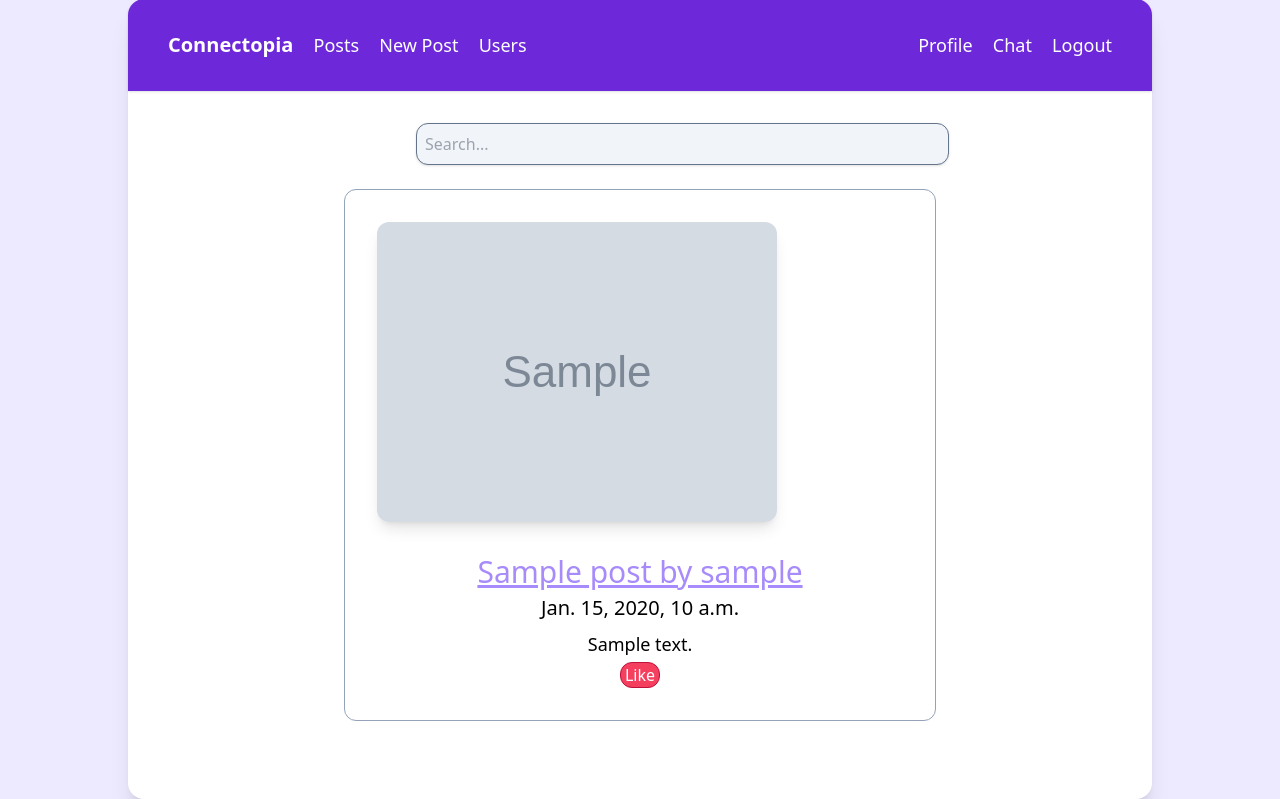
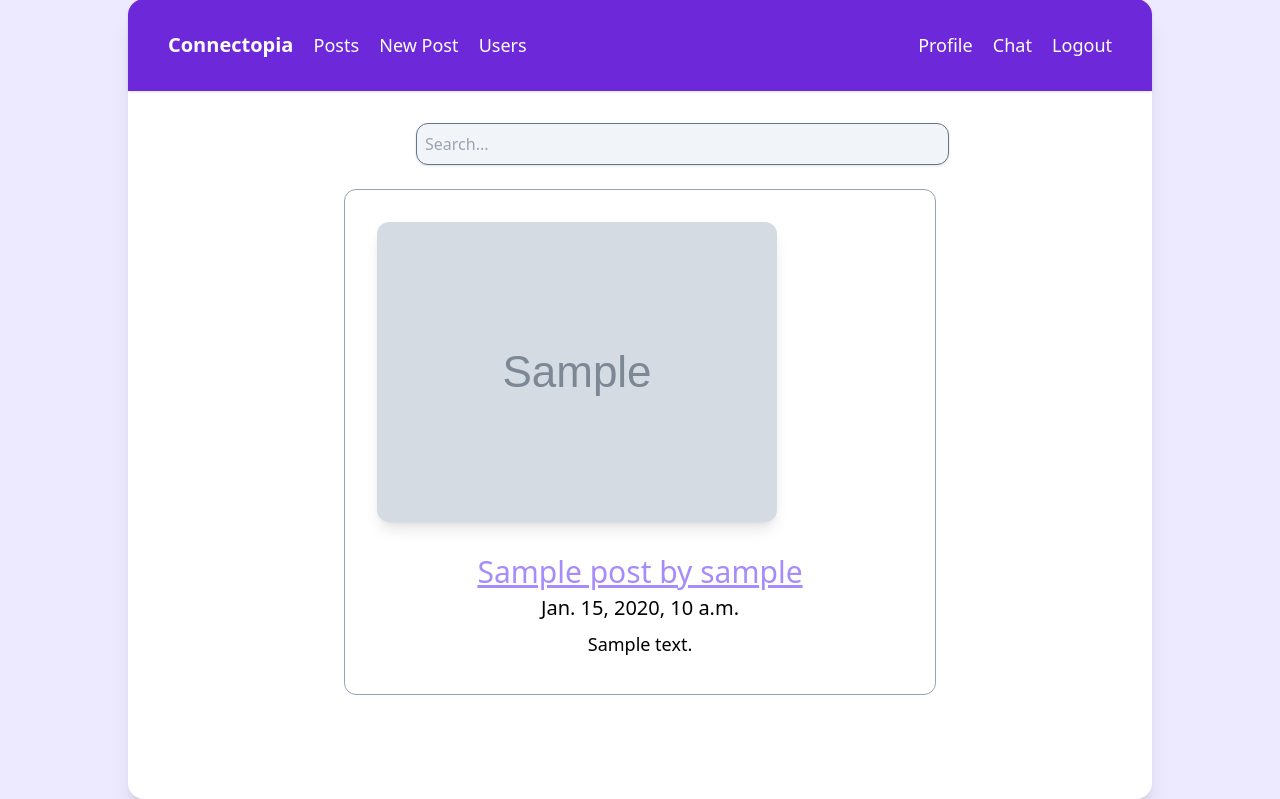
Before and after one commit to a2p1k01/connectopia, a Django app: page /posts/ in a window 1280 px wide. Shown: the part 33-832 px from the top of the page. Run offline with Django 5.2, Linux system fonts and the light colour scheme; tables that the repository leaves empty hold one stand-in row (values such as "Sample post"); grey boxes marked "Sample" are stand-in pictures; some libraries are stand-ins or nearby versions.

Commit message:
Revert "Start working with likes"
This reverts commit 39a02b0bb80531f93d612635663c2702c7803bd4.

```diff
--- a/post/views.py
+++ b/post/views.py
@@ -14,8 +14,6 @@ def posts_list(request):
     if 'query' in request.GET:
         query = request.GET.get('query')
     posts = Post.post_manager.filter(Q(slug__contains=query))
-    if request.method == 'POST':
-        print(request.POST.get('like', 1))
     return render(request, 'posts.html', {
         "posts": posts,
     })
--- a/templates/posts.html
+++ b/templates/posts.html
@@ -20,10 +20,6 @@
             <a href="{{ post.get_absolute_url }}" class="underline text-violet-400 text-3xl p-1">{{ post.title }} {% translate 'by' %} {{ post.author }}</a>
             <h1 class="text-xl p-1">{{ post.created }}</h1>
             <h1 class="text-lg p-1">{{ post.body|truncatechars:100 }}</h1>
-            <form method="post">
-                {% csrf_token %}
-                <button class="border border-rose-700 bg-rose-500 text-white rounded-xl w-10" name="like" value="{{ post.id }}">Like</button>
-            </form>
             {% if post.tags.all|length != 0 %}
                 <p class="text-slate-700">{% translate 'tags' %}:
                 {% for tag in post.tags.all %}
```
Also changed, not shown: README.md.
